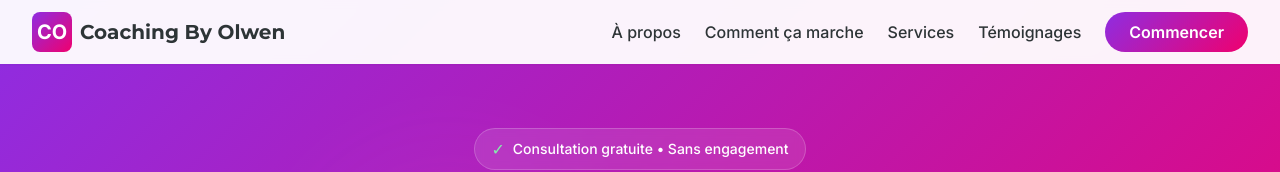
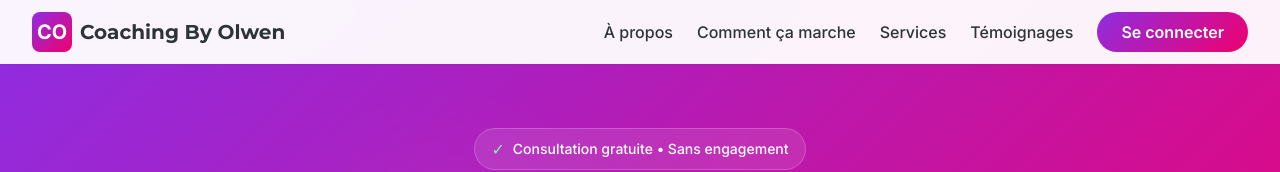
Before and after one commit to CHANG-Toma/coaching-by-olwen, a Next.js app: page / in a window 1280 px wide. Shown: the top 172 px of the page. Built offline with nearby package versions, Linux system fonts and the light colour scheme.

Commit message:
fix(page):: landing pages ux/ui

```diff
--- a/app/components/Navbar.tsx
+++ b/app/components/Navbar.tsx
@@ -58,10 +58,10 @@ export default function Navbar() {
               Témoignages
             </Link>
             <Link
-              href="#contact"
+              href="/auth/signin"
               className="px-6 py-2 gradient-primary text-white rounded-full font-semibold hover:scale-105 transition-transform"
             >
-              Commencer
+              Se connecter
             </Link>
           </div>
 
@@ -115,11 +115,11 @@ export default function Navbar() {
               Témoignages
             </Link>
             <Link
-              href="#contact"
+              href="/auth/signin"
               onClick={() => setIsOpen(false)}
               className="block px-6 py-2 gradient-primary text-white rounded-full font-semibold text-center hover:shadow-lg transition-all"
             >
-              Commencer
+              Se connecter
             </Link>
           </div>
         </div>
```
